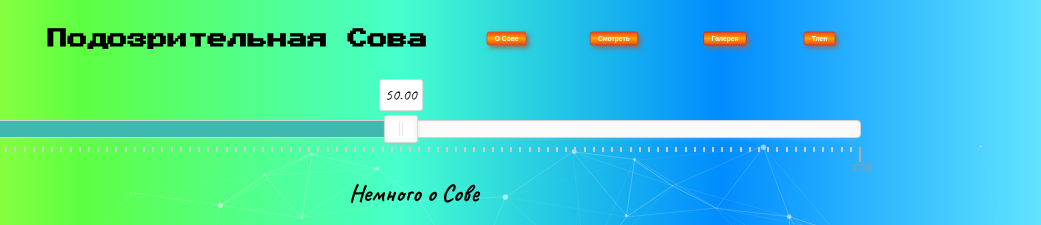
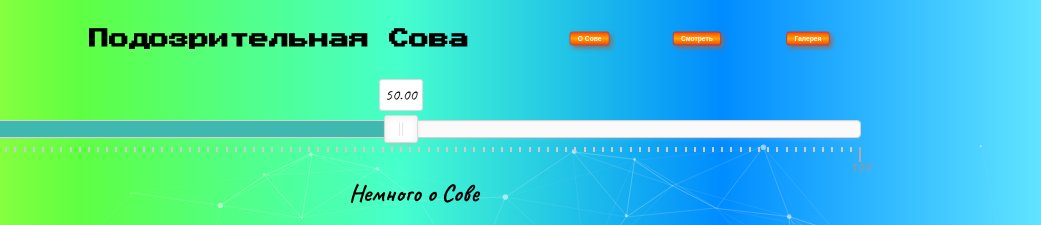
Before and after one commit to useVlad/SuspiciousOwl, a plain HTML site: page index.html in a window 1280 px wide. Shown: the top 225 px of the page, 239-1280 px from the left. Drawn offline with nearby package versions, Linux system fonts and the light colour scheme; animation ran at ten frames a second.

Commit message:
comment btn

```diff
--- a/index.html
+++ b/index.html
@@ -69,7 +69,7 @@
           <button class="btn" onclick="navigation('.about')">О Сове</button>
           <button class="btn" onclick="navigation('.video')">Смотреть</button>
           <button class="btn" onclick="navigation('.gallery')">Галерея</button>
-          <button class="btn" onclick="tlen()">Тлен</button>
+          <!-- <button class="btn" onclick="tlen()">Тлен</button> -->
         </div>
 
       </div>
```
